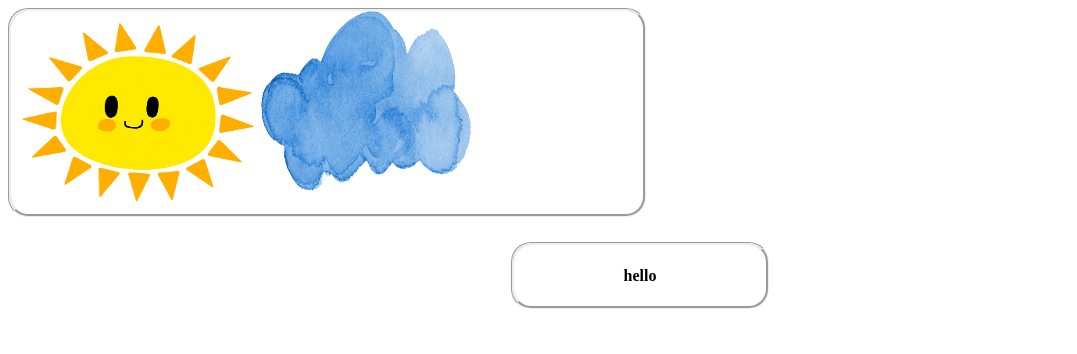
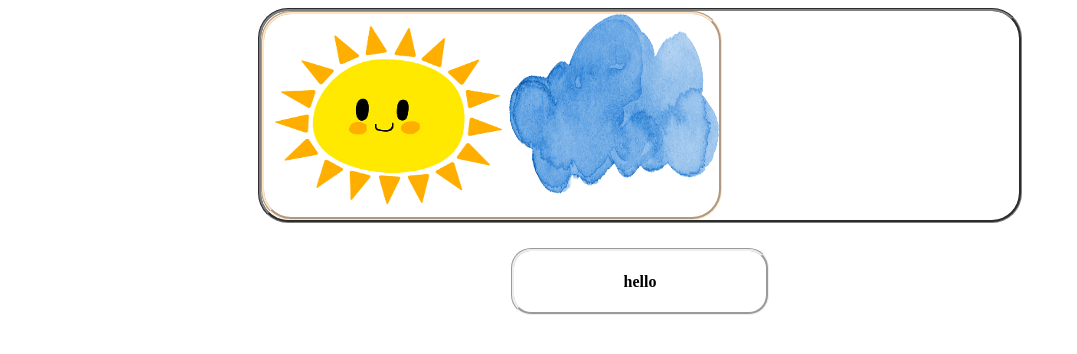
Before and after one commit to aliw-md/VasetKarbariProject, a plain HTML site: page src/index.html in a window 1280 px wide. Shown: the whole page, without its empty margins (0-1077 px from the left). Drawn offline with Linux system fonts and the light colour scheme.

Commit message:
bugs fixed

```diff
--- a/src/style.css
+++ b/src/style.css
@@ -1,4 +1,4 @@
-.sun {
+#sun {
     position: relative;
     width: 250px;
     height: 203px;
@@ -14,21 +14,23 @@
     user-select: none;
 }
 
-#box {
-    position: relative;
+#outer-box {
+    position: flex;
     margin: 0 auto;
-    width: 50%;
+    width: 60%;
     display: flex;
     border-style: groove;
-    border-radius: 20px;
+    border-color: gray;
+    border-radius: 30px;
 }
 #inner-box {
     position: relative;
     margin: 5 5;
-    width: 50%;
+    width: 60%;
     display: flex;
     border-style: groove;
-    border-radius: 20px;
+    border-color: bisque;
+    border-radius: 30px;
 }
 
 #answer-box {
@@ -153,3 +155,5 @@
         transform: scale(2.5);
     }
 }
+
+/* //////////////////////////////// */
```
